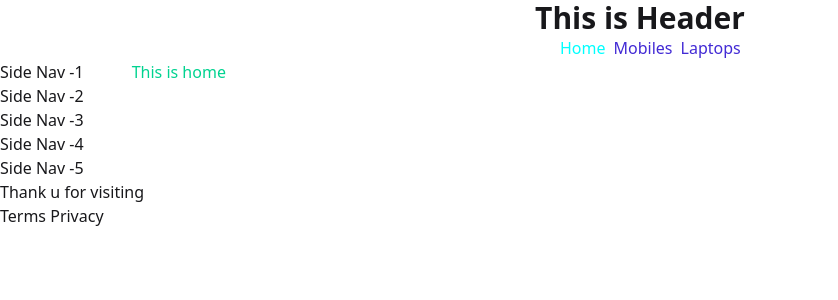
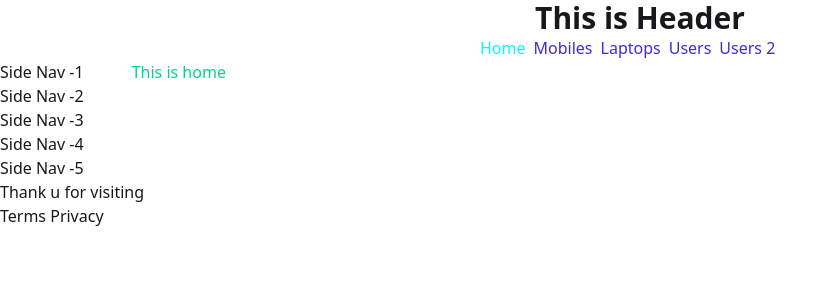
Before and after one commit to Shaqibul-Neil/react-router-concept, a React (Vite) app: page / in a window 1280 px wide. Shown: the top 300 px of the page, without its empty margins (0-838 px from the left). Built offline with nearby package versions, Linux system fonts and the light colour scheme; no server answers.

Commit message:
Multiple ways to load data using loader and useLoaderData

```diff
--- a/src/components/Header/Header.jsx
+++ b/src/components/Header/Header.jsx
@@ -4,10 +4,12 @@ const Header = () => {
   return (
     <div className="text-center">
       <h3 className="text-3xl font-bold">This is Header</h3>
-      <nav className="flex gap-2 font-medium text-primary w-40 mx-auto">
+      <nav className="flex gap-2 font-medium text-primary w-80 mx-auto">
         <NavLink to="/">Home</NavLink>
         <NavLink to="/mobiles">Mobiles</NavLink>
         <NavLink to="/laptops">Laptops</NavLink>
+        <NavLink to="/users">Users</NavLink>
+        <NavLink to="/users2">Users 2</NavLink>
         {/* <Link to="/">Home</Link>
         <Link to="/mobiles">Mobiles</Link>
         <Link to="/laptops">Laptops</Link> */}
--- /dev/null
+++ b/src/components/User 2/User2.jsx
@@ -0,0 +1,13 @@
+import { use } from "react";
+
+const User2 = ({ userPromise }) => {
+  const userData = use(userPromise);
+  console.log("user 2 suspense", userData);
+  return (
+    <div>
+      <h2>User 2</h2>
+    </div>
+  );
+};
+
+export default User2;
--- /dev/null
+++ b/src/components/Users/User.jsx
@@ -0,0 +1,13 @@
+import { useLoaderData } from "react-router";
+
+const User = () => {
+  const users = useLoaderData();
+  console.log(users);
+  return (
+    <div>
+      <h2 className="text-secondary">This is users page</h2>
+    </div>
+  );
+};
+
+export default User;
--- a/src/main.jsx
+++ b/src/main.jsx
@@ -1,4 +1,4 @@
-import { StrictMode } from "react";
+import { StrictMode, Suspense } from "react";
 import { createRoot } from "react-dom/client";
 import { createBrowserRouter } from "react-router";
 import { RouterProvider } from "react-router/dom";
@@ -8,6 +8,12 @@ import Root from "./components/Root/Root.jsx";
 import Home from "./components/Home/Home.jsx";
 import Mobiles from "./components/Mobiles/Mobiles.jsx";
 import Laptops from "./components/Laptops/Laptops.jsx";
+import User from "./components/Users/User.jsx";
+import User2 from "./components/User 2/User2.jsx";
+
+const userPromise = fetch("https://jsonplaceholder.typicode.com/users").then(
+  (res) => res.json()
+);
 
 const router = createBrowserRouter([
   {
@@ -17,6 +23,19 @@ const router = createBrowserRouter([
       { index: true, Component: Home },
       { path: "mobiles", Component: Mobiles },
       { path: "laptops", Component: Laptops },
+      {
+        path: "users",
+        Component: User,
+        loader: () => fetch("https://jsonplaceholder.typicode.com/users"),
+      },
+      {
+        path: "users2",
+        element: (
+          <Suspense fallback={<span>Loading....</span>}>
+            <User2 userPromise={userPromise}></User2>
+          </Suspense>
+        ),
+      },
     ],
   },
 ]);
```
